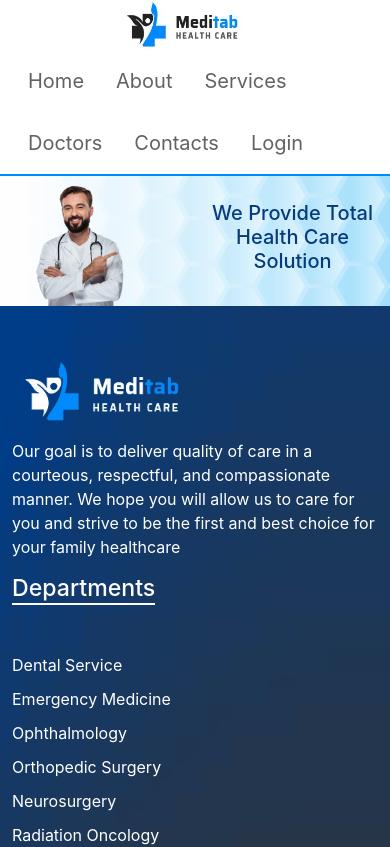
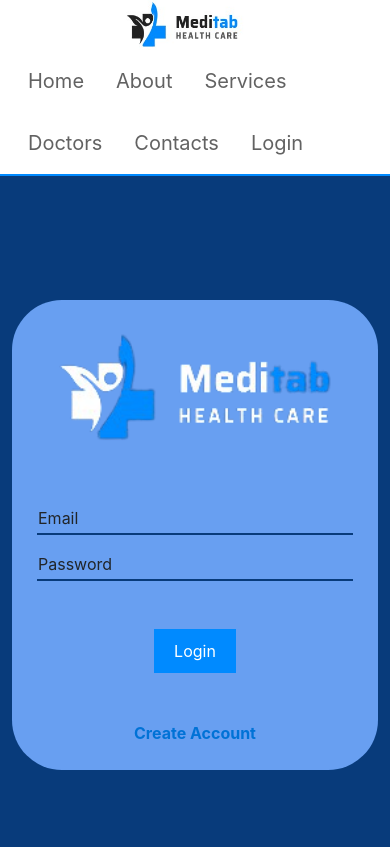
Before and after one commit to Md-Abdur-Raheem/meditab, a React (Create React App) app: page /login in a window 390 px wide. Shown: the top 847 px of the page. Built offline with nearby package versions, Linux system fonts and the light colour scheme.

Commit message:
login form added

```diff
--- a/package.json
+++ b/package.json
@@ -11,6 +11,7 @@
     "react": "^17.0.2",
     "react-bootstrap": "^2.0.0-rc.1",
     "react-dom": "^17.0.2",
+    "react-hook-form": "^7.17.4",
     "react-router-dom": "^5.3.0",
     "react-scripts": "4.0.3",
     "web-vitals": "^1.1.2"
--- a/src/App.js
+++ b/src/App.js
@@ -7,6 +7,7 @@ import {
 } from "react-router-dom";
 import Footer from './Pages/Shared/Footer/Footer';
 import Home from './Pages/Home/Home/Home';
+import Login from './Pages/Login/Login';
 
 function App() {
   return (
@@ -16,8 +17,14 @@ function App() {
           <Header></Header>
         </Route>
         <Switch>
-          <Route>
+          <Route exact path = "/">
             <Home></Home>
+          </Route>
+          <Route path = "/home">
+            <Home></Home>
+          </Route>
+          <Route path="/login">
+            <Login></Login>
           </Route>
         </Switch>
         <Route>
--- /dev/null
+++ b/src/Pages/Login/Login.css
@@ -0,0 +1,68 @@
+.login-container{
+    background-color: #083b7b;
+    background-repeat: no-repeat;
+    background-size: cover;
+    background-blend-mode: saturation;
+    height: 85vh;
+}
+.form-container{
+    background-color:#689ff1;
+    padding: 100px;
+    border-radius: 50px;
+}
+
+.login-form input{
+    width: 75%;
+    height: 30px;
+    background-color: transparent;
+    border-top:none;
+    border-right:none;
+    border-left:none;
+    border-bottom: 2px solid #083b7b;
+    color: white;
+    outline: none;
+}
+
+.login-btn{
+    background-color: #008aff;
+    border: none;
+    padding: 10px 20px;
+    color: white;
+}
+.login-btn:hover{
+    background-color: white;
+    color: #008aff;
+    border: 1px solid #008aff;
+}
+.register{
+    text-decoration: none;
+    color:#0072d6;
+    font-weight: 700;
+}
+
+/* ----------Media Query---------- */
+
+/* Media query for extra small device */
+@media only screen and (max-width:575px) {
+    .form-container{
+        padding: 25px;
+    }
+    .logo{
+        width: 100%;
+    }
+    .login-form input{
+        width: 100%;
+    }
+    .label{
+        padding: 0 !important;
+    }
+}
+
+/* Media query for medium device */
+@media only screen and (min-width:768px) and (max-width:991px) {
+    .label{
+        padding: 0 !important;
+        margin-bottom: 0 !important;
+    }
+
+}
--- /dev/null
+++ b/src/Pages/Login/Login.js
@@ -0,0 +1,51 @@
+import React from 'react';
+import { Container } from 'react-bootstrap';
+import './Login.css'
+import logo from '../../media/logo-removebg.png'
+import { NavLink } from 'react-router-dom';
+import { useForm } from 'react-hook-form';
+// import { getAuth, signInWithEmailAndPassword } from "firebase/auth";
+
+const Login = () => {
+    const { register, handleSubmit } = useForm();
+    // const auth = getAuth();
+
+    const onSubmit = data => {
+        console.log(data)
+        const { email, password } = data;
+
+        /* signInWithEmailAndPassword(auth, email, password)
+            .then(result => {
+                console.log(result);
+                history.push(redirectURL);?
+                const user = result.user;
+                setUser(user)
+                setError('');
+            })
+            .catch(error => {
+            setError(error.message);
+        }) */
+    };
+    return (
+        <div className="login-container">
+            <Container className="d-flex flex-column justify-content-center h-100">
+                <form onSubmit={handleSubmit(onSubmit)} className="form-container">
+                    <img className="logo mb-5" src={logo} alt="" />
+                    <div className="login-form form-floating mb-3">
+                        <input type="email" id="floatingInput" {...register("email", { required: true })}/>
+                        <label className="label" htmlFor="floatingInput">Email</label>
+                    </div>
+                    <div className="login-form form-floating">
+                        <input type="password" id="floatingPassword" {...register("password", { required: true })}/>
+                        <label className="label" htmlFor="floatingPassword">Password</label>
+                    </div>
+                    <input type="submit" value="Login" className="login-btn my-5" />
+                    <br />
+                    <NavLink className="register" to="/register">Create Account</NavLink>
+                </form>
+            </Container>
+        </div>
+    );
+};
+
+export default Login;
--- a/src/Pages/Shared/Header/Header.js
+++ b/src/Pages/Shared/Header/Header.js
@@ -22,12 +22,12 @@ const Header = () => {
                     </Col>
                     <Col md={8}>
                         <Nav className = "fs-5">
-                            <NavLink className = "p-3 nav-menu" to="#home">Home</NavLink>
-                            <NavLink className = "p-3 nav-menu" to="#link">About</NavLink>
-                            <NavLink className = "p-3 nav-menu" to="#home">Services</NavLink>
-                            <NavLink className = "p-3 nav-menu" to="#link">Doctors</NavLink>
-                            <NavLink className = "p-3 nav-menu" to="#home">Contacts</NavLink>
-                            <NavLink className = "p-3 nav-menu" to="#link">Login</NavLink>
+                            <NavLink className = "p-3 nav-menu" to="/home">Home</NavLink>
+                            <NavLink className = "p-3 nav-menu" to="/aboutk">About</NavLink>
+                            <NavLink className = "p-3 nav-menu" to="/service">Services</NavLink>
+                            <NavLink className = "p-3 nav-menu" to="/doctors">Doctors</NavLink>
+                            <NavLink className = "p-3 nav-menu" to="/contacts">Contacts</NavLink>
+                            <NavLink className = "p-3 nav-menu" to="/login">Login</NavLink>
                         </Nav>
                     </Col>
            </Row>
```
Also changed, not shown: src/hooks/useFirebase/useFirebase.js (added), 1 other file (tests, documents, lock files or other folders).
